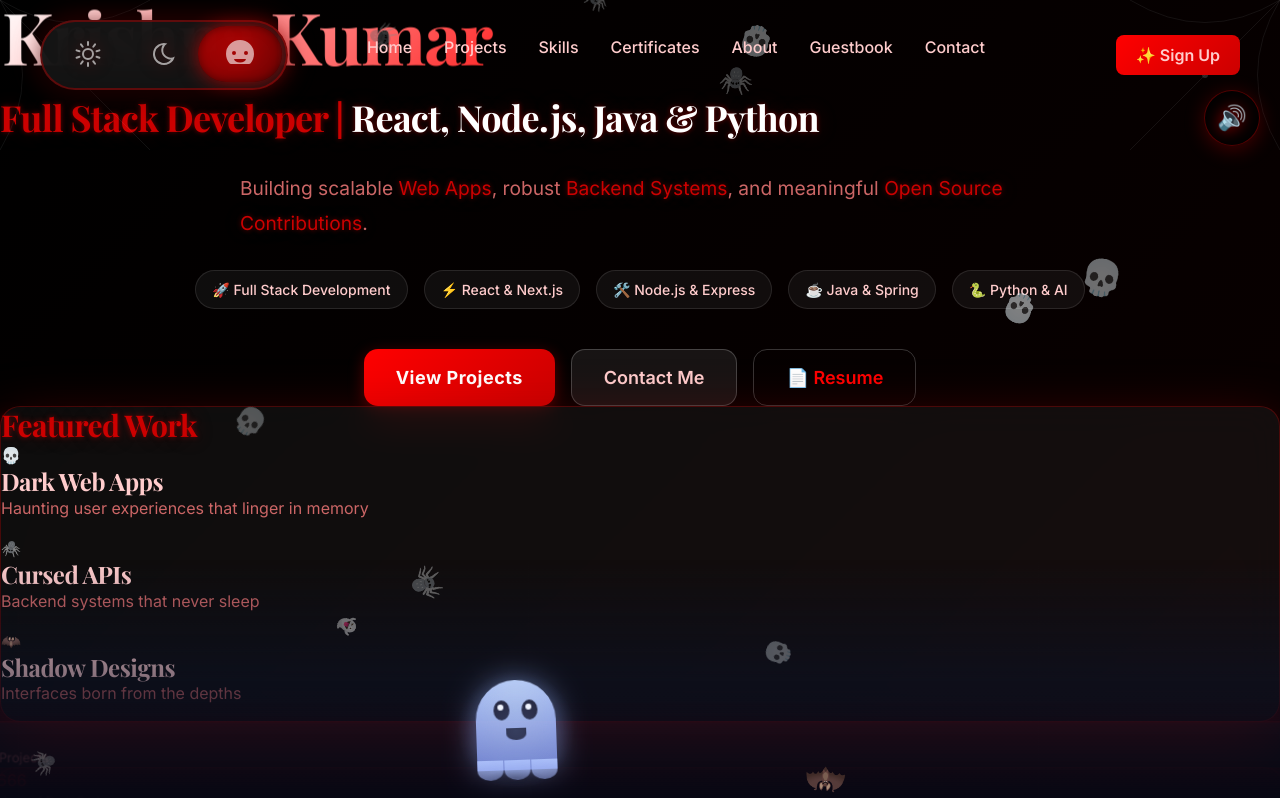
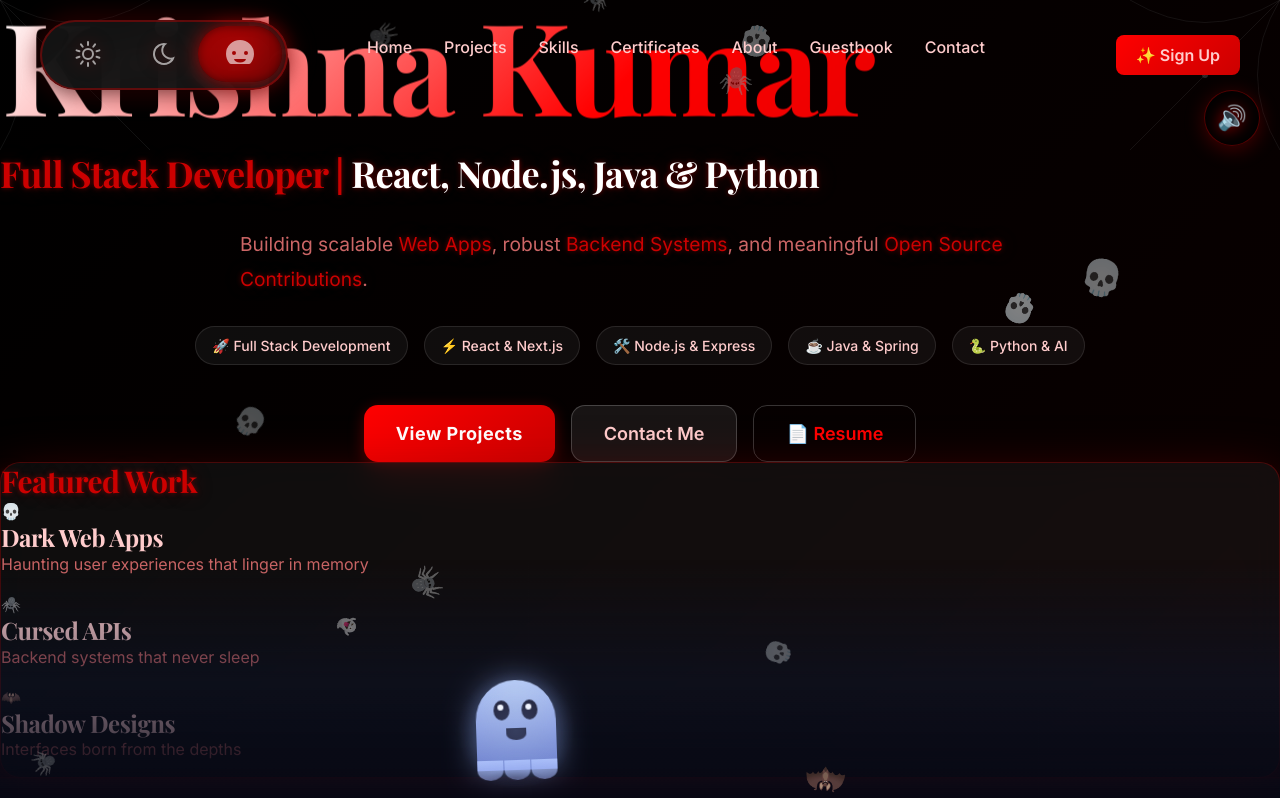
Before and after one commit to krishna3163/portfolio_website, a Next.js app: page / in a window 1280 px wide. Shown: the top 798 px of the page. Built offline with nearby package versions, Linux system fonts and the light colour scheme; no server answers; the database is empty.

Commit message:
Increase hero title font size

```diff
--- a/app/page.tsx
+++ b/app/page.tsx
@@ -11,7 +11,7 @@
         <>
             <main className="page-container">
                 <section className="hero-section fade-in">
-                    <h1 className="glitch text-gradient text-5xl md:text-7xl mb-6 font-extrabold tracking-tight" data-text="Krishna Kumar">
+                    <h1 className="glitch text-gradient text-7xl md:text-9xl mb-6 font-extrabold tracking-tight" data-text="Krishna Kumar">
                         Krishna Kumar
                     </h1>
                     <h2 className="text-2xl md:text-4xl text-blood mb-8 font-semibold">
```
